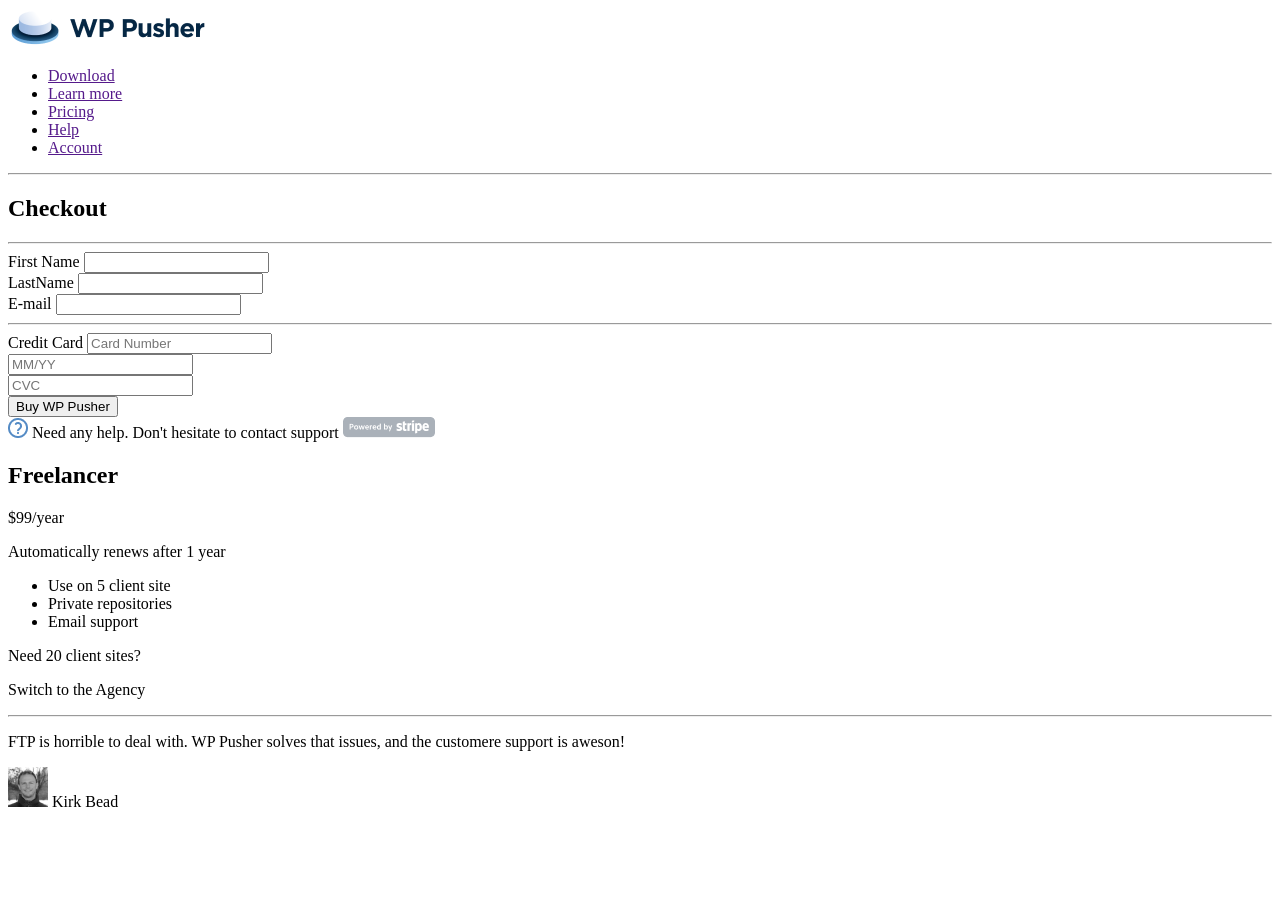
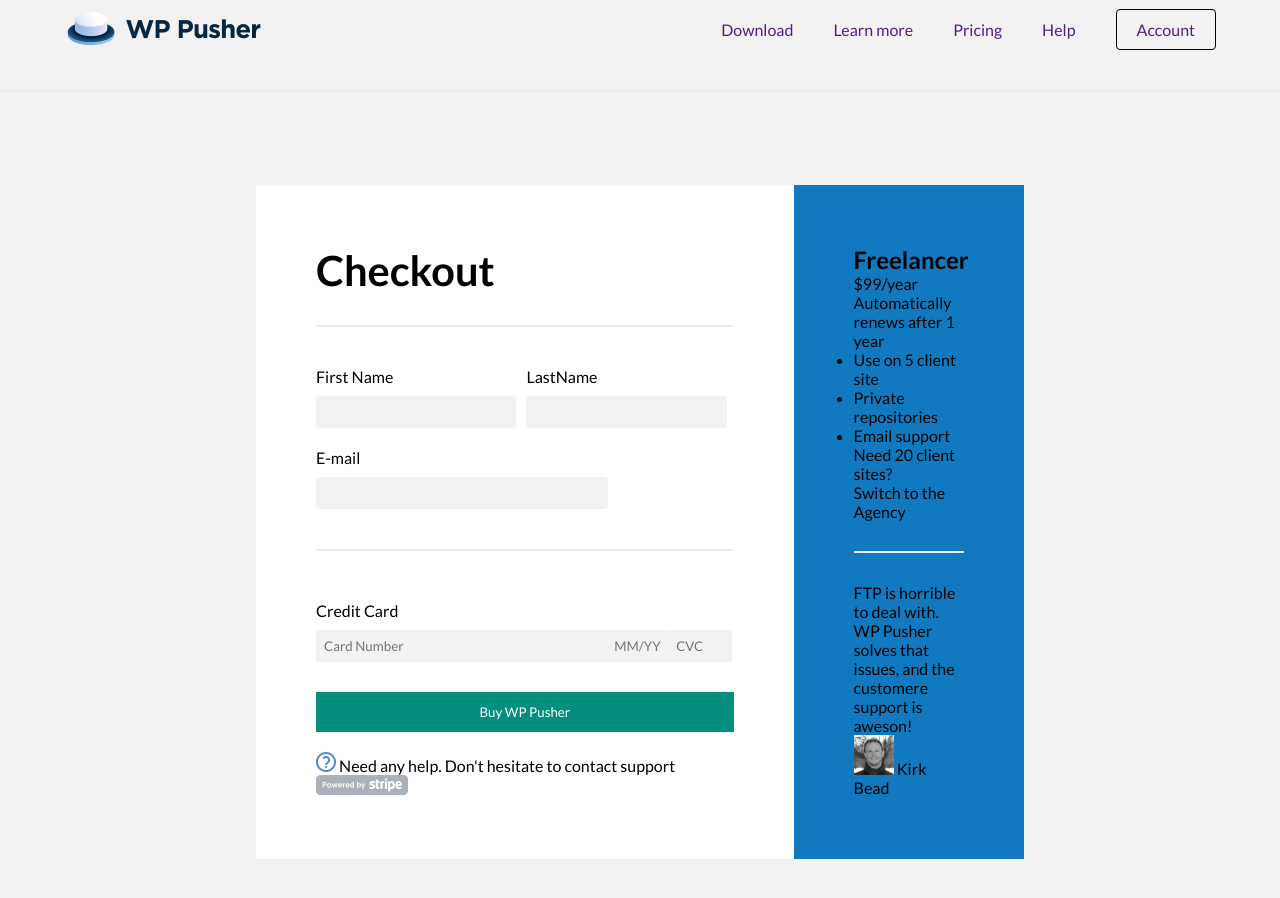
Before and after one commit to sintimmisa/altschool-_ass, a plain HTML site: page index.htm in a window 1280 px wide. Before the commit the page ends 819 px from the top, so only its background shows below. Drawn offline with Linux system fonts and the light colour scheme; a web font is replaced by a local one.

Commit message:
scheckout styled

```diff
--- a/index.htm
+++ b/index.htm
@@ -3,6 +3,7 @@
 <head>
     <meta charset="UTF-8">
     <meta name="viewport" content="width=device-width, initial-scale=1.0">
+    <link rel="stylesheet" href="style.css">
     <title>AltSchool - Assignment 3</title>
 </head>
 <body>
@@ -10,7 +11,8 @@
 
 
     <header class="header">
-        <nav class="navbar ">
+
+             <nav class="navbar ">
             <div class="logo">
                 <img src="./img/wppusher-logo copy.png" alt="WP Pusher Logo" srcset="">
             </div>
@@ -25,21 +27,24 @@
                 </ul>
             </div>
         </nav>
+
+
         <hr>
     </header>
     <main>
+        <section class="main-content">
         <section class="check-out">
             <h1>Checkout</h1>
             <hr>
 
             <form action="" method="post">
-
-                <div class="input-box first_name">
+                <div class="form-content">
+                <div class="input-box first_name w-50">
                     <label for="first-name">First Name</label>
                     <input type="text" name="first-name" id="">
                 </div>
 
-                <div class="input-box last_name">
+                <div class="input-box last_name w-50">
                     <label for="flast-name">LastName</label>
                     <input type="text" name="last-name" id="">
                 </div>
@@ -56,17 +61,17 @@
                 </div>
 
                 <div class="input-box credit_month">
-
+                    <label for="flast-name">Month</label>
                     <input type="text" name="month" id="" placeholder="MM/YY">
                 </div>
 
                 <div class="input-box credit_cvc">
-
+                    <label for="flast-name">CVC</label>
                     <input type="number" name="cvc" id="" placeholder="CVC">
                 </div>
+<button class="buy-btn">Buy WP Pusher</button></div>
 
-                <button>Buy WP Pusher</button>
-
+            </div>
             </form>
             <img src="/img/Mask.png" alt="" srcset="">
 
@@ -96,6 +101,7 @@
             </div>
 
         </section>
+    </section>
     </main>
 
 </body>
--- a/style.css
+++ b/style.css
@@ -0,0 +1,147 @@
+@import url('https://fonts.googleapis.com/css2?family=Lato:ital,wght@0,100;0,300;0,400;0,700;0,900;1,100;1,300;1,400;1,700;1,900&family=Manrope:wght@200;300;400;500;600;700;800&family=Sofia+Sans:ital,wght@0,400;0,500;0,600;0,700;1,300;1,400&display=swap');
+
+*{
+    margin:0;
+    padding:0;
+    box-sizing: border-box;
+    font-family: "Lato", 'Segoe UI', Tahoma, Geneva, Verdana, sans-serif;
+
+}
+
+:root{
+    --prim-bg-color:#F2F2F2;
+    --checkout-card-bg: white;
+    --sidebar-bg:#1179BF;
+    --primary-text:#1D2C3C;
+    --secondary-text:#646E7A;
+    --input-bg-color:#EDEFF2;
+
+}
+
+
+body{
+    background-color:var(--prim-bg-color);
+}
+.header{
+    width:100%;
+}
+
+.navbar{
+    width:90%;
+margin: auto auto;
+    display: flex;
+    justify-content: space-between;
+    align-items: center;
+}
+
+.navbar ul{
+    padding-top: 20px;
+list-style-type:none;
+display:flex;
+align-items: center;
+}
+.navbar ul li{
+    margin-left:40px;
+
+height: 40px;
+}
+
+a{
+    text-decoration: none;
+}
+
+hr{
+    width:100%;
+    margin: 30px auto;
+
+    outline:none;
+    border: solid 0.1px rgb(240, 235, 235);
+
+}
+
+.btn{
+    border:solid 0.5px black;
+    border-radius: 4px;
+    padding: 10px 20px;
+}
+main{
+    height: 100vh;
+    display: flex;
+    flex-direction: column;
+}
+.main-content{
+    width: 60%;
+    margin:auto auto;
+    background-color:var(--checkout-card-bg);
+    display: flex;
+    justify-content: center;
+}
+
+.check-out{
+    background-color:var(--checkout-card-bg);
+    width: 70%;
+    padding: 60px;
+
+}
+
+.side-bar{
+    background-color: var(--sidebar-bg);
+    width: 30%;
+    padding: 60px;
+}
+
+h1{
+    font-size: 2.6rem;
+
+
+}
+
+.form-content{
+    width: 100%;
+    display: flex;
+    flex-wrap: wrap;
+    gap:10px;
+
+}
+
+.input-box{
+width: 48%;
+display: flex;
+flex-direction:column;
+margin-top:10px
+
+}
+
+.input-box input{
+    margin-top:10px;
+    padding: 8px;
+    border-radius: 4px;
+    border: none;
+    background-color: var(--prim-bg-color);
+    outline: none;
+
+}
+
+.email{
+    width:70%;
+}
+.credit_card{
+    width:70% !important;
+}
+.credit_month, .credit_cvc{
+    width: 15.3% !important;
+    margin-left:-12px;
+}
+.buy-btn{
+    width: 100%;
+    padding: 12px;
+    margin:20px 0;
+    background-color: #038E7D;
+    border:none;
+    color:white;
+}
+
+
+.credit_month label,.credit_cvc label{
+    visibility: hidden;
+}
```
